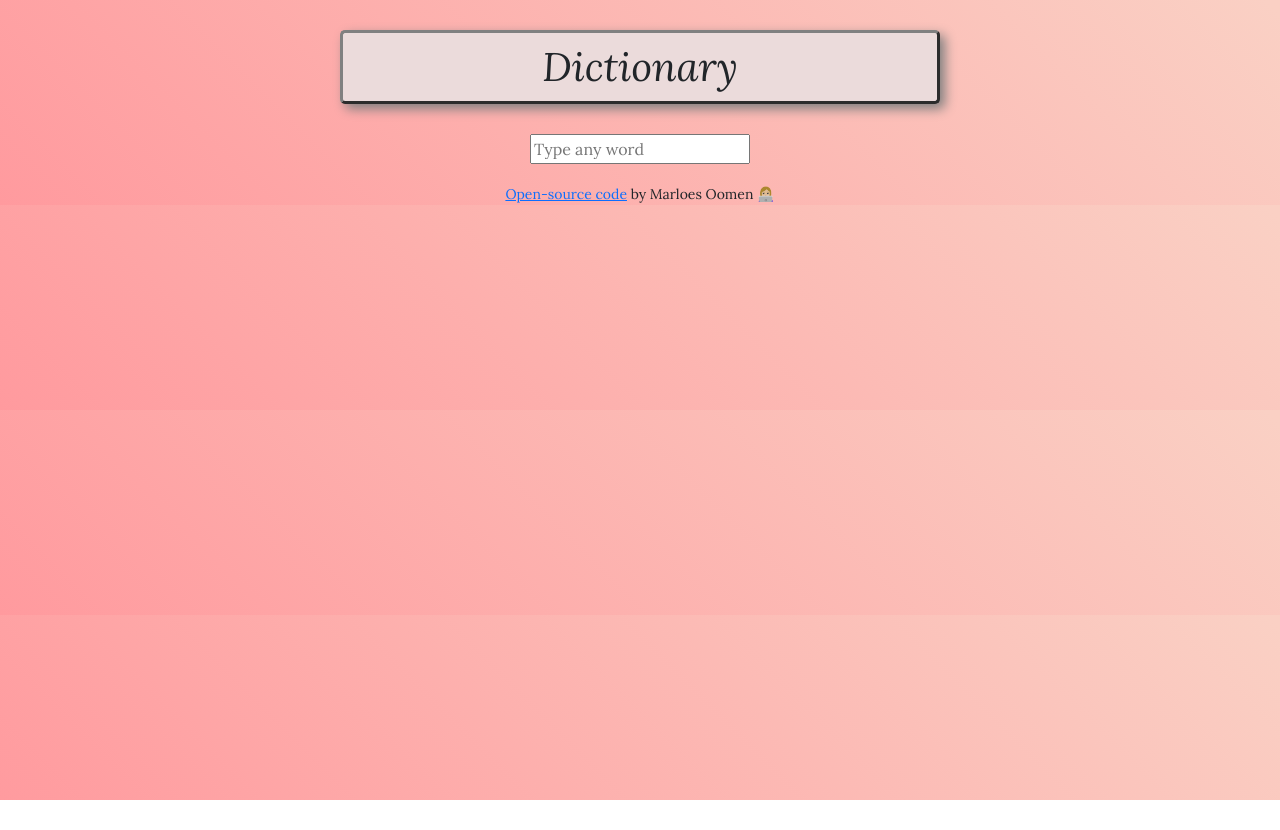
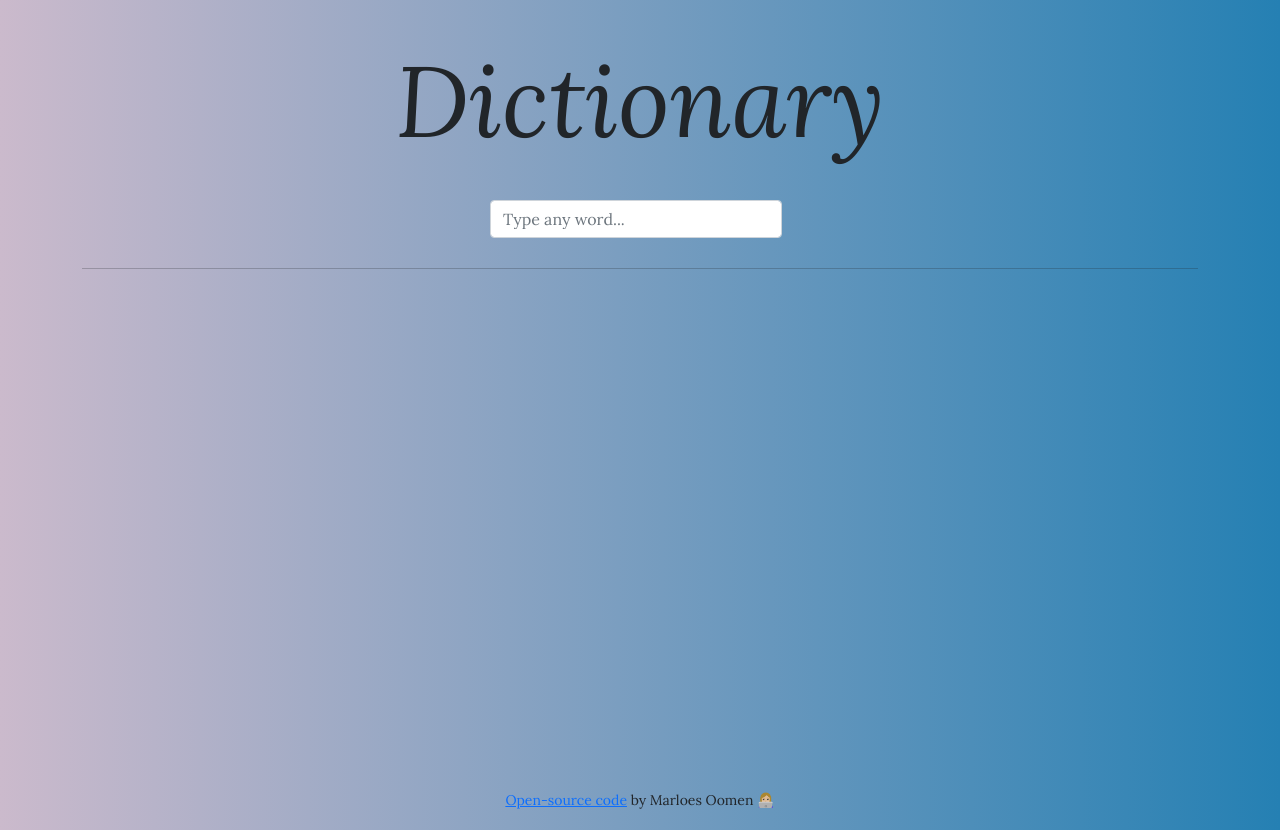
Before and after one commit to Snarkesoor/dictionary-app, a React (Create React App) app: page / in a window 1280 px wide. Before the commit the page ends 800 px from the top, so only its background shows below. Built offline with nearby package versions, Linux system fonts and the light colour scheme.

Commit message:
Added styling

```diff
--- a/src/App.css
+++ b/src/App.css
@@ -1,34 +1,35 @@
 body {
-  background-image: linear-gradient(
-    45deg,
-    #ff9a9e 0%,
-    #fad0c4 99%,
-    #fad0c4 100%
-  );
+  background-image: linear-gradient(to right, #cbbacc 0%, #2580b3 100%);
+  -image: linear-gradient(to right, #e3fdf5 0%, #ffe6fa 100%);
+  background-size: 100%;
   font-family: "Lora", serif;
 }
 
-.container {
+.App {
+  position: relative;
+  min-height: 100vh;
   text-align: center;
 }
 
+.container {
+  padding-bottom: 2.5rem;
+}
+
 .App-header {
-  text-align: center;
-  background-color: rgb(235, 219, 219);
-  border-color: gray;
-  border-style: outset;
-  border-radius: 5px;
-  box-shadow: 5px 5px 12px gray;
+  font-size: 100px;
   max-width: 600px;
-  padding: 10px 30px;
+  padding: 10px 20px;
   margin: 30px auto;
 }
 
-.App-header:hover {
-  background-color: #fad0c4;
+.footer {
+  position: absolute;
+  bottom: 0;
+  left: 0;
+  right: 0;
+  margin-left: auto;
+  margin-right: auto;
+  width: 500px;
+  font-size: 14px;
+  height: 2.5rem;
 }
-
-.footer {
-  margin: 20px 0 0;
-  font-size: 14px;
-}
--- a/src/App.js
+++ b/src/App.js
@@ -9,8 +9,8 @@ function App() {
         <em>Dictionary</em>
       </h1>
       <Search />
+          </div>
          <footer className="footer"><a href="https://github.com/Snarkesoor/dictionary-app" rel="noreferrer" target="_blank">Open-source code</a> by Marloes Oomen 👩🏼‍💻</footer>
-      </div>
     </div>
   );
 }
--- a/src/Definition.css
+++ b/src/Definition.css
@@ -1,23 +1,20 @@
-.word {
+section {
   text-align: center;
-  background-color: rgb(235, 219, 219);
-  border-color: gray;
-  border-style: outset;
+  background-color: rgb(233, 239, 250);
+  border-color: black;
+  border-style: dashed;
+  border-width: 2px;
   border-radius: 5px;
-  box-shadow: 5px 5px 12px gray;
-  max-width: 300px;
-  padding: 10px 20px;
+  box-shadow: 5px 5px 12px rgba(0, 0, 0, 0.3);
+  max-width: 600px;
+  padding: 30px;
   margin: 30px auto;
 }
 
 .definition {
-  text-align: justify;
-  background-color: rgb(235, 219, 219);
-  border-color: gray;
-  border-style: outset;
-  border-radius: 5px;
-  box-shadow: 5px 5px 12px gray;
-  max-width: 600px;
-  padding: 10px 30px;
-  margin: 30px auto;
+  text-align: left;
 }
+
+.word {
+  font-size: 50px;
+}
--- a/src/Definition.js
+++ b/src/Definition.js
@@ -6,16 +6,18 @@ import Phonetics from "./Phonetics";
 export default function Definition(props) {
     if (props.definitions) { return (
     <div>
-      <h2 className="word" style={{textTransform: 'capitalize'}}>{props.definitions.word}</h2>
+      <section>
+        <h2 className="word" style={{textTransform: 'capitalize'}}><em>{props.definitions.word}</em></h2>
+      </section>
       {props.definitions.phonetics.map(function(phonetics, index) {
-        return <div key={index}>
+        return <section key={index}>
         <Phonetics phonetics={phonetics}/>
-        </div>;
+        </section>;
       })}
       {props.definitions.meanings.map(function(meaning, index) {
-        return <div key={index}>
+        return <section key={index}>
         <Meaning meaning={meaning}/>
-        </div>;
+        </section>;
       })}
     </div> ) } else {
       return null;
--- a/src/Meaning.js
+++ b/src/Meaning.js
@@ -4,12 +4,12 @@ import Synonyms from "./Synonyms";
 export default function Meaning(props) {
     return (
     <div className="definition">
-        <h4><em> {props.meaning.partOfSpeech}: </em> </h4><br/>
+        <h4 style={{textTransform: 'capitalize'}}><em> {props.meaning.partOfSpeech}: </em> </h4><br/>
         {props.meaning.definitions.map(function(definition, index) {
             return ( <div key={index}>
                 <strong>Definition:</strong> {definition.definition}
                 <br/>
-                <em>"{definition.example}"</em>
+                <em >"{definition.example}"</em>
                 <br/>
                 <Synonyms synonyms={definition.synonyms} />
                 <br/>
--- /dev/null
+++ b/src/Phonetics.css
@@ -0,0 +1,28 @@
+button {
+  margin: 40px 0 15px 0;
+  display: inline;
+  font-size: 12px;
+  border-radius: 0.5rem;
+  background-color: #2982b4;
+  background-clip: padding-box;
+  border: 1px solid #ced4da;
+  box-shadow: 2px 2px 8px rgba(0, 0, 0, 0.3);
+  padding: 0.375rem 0.75rem;
+  font-size: 1rem;
+  font-weight: 400;
+  line-height: 1.5;
+  color: #fff;
+  width: 80px;
+}
+
+button:hover {
+  background-color: #c0b6cb;
+}
+
+.IPA {
+  font-size: 30px;
+}
+
+.listen {
+  text-decoration: none;
+}
--- a/src/Phonetics.js
+++ b/src/Phonetics.js
@@ -1,9 +1,12 @@
 import React from "react";
+import "./Phonetics.css"
 
 export default function Phonetics(props) {
 return (
     <div className="Phonetics">
-     {props.phonetics.text} <a href={props.phonetics.audio} rel="noreferrer" target="_blank"><button>Listen</button></a>
+     <span className="IPA">{props.phonetics.text}</span>
+     <br/>
+     <a href={props.phonetics.audio} rel="noreferrer" target="_blank" className="listen"><button>Listen</button></a>
     </div>
     );
 }
--- a/src/Photos.js
+++ b/src/Photos.js
@@ -5,9 +5,10 @@ export default function Photos(props) {
     console.log(props.photos);
 if (props.photos) { return (
     <section className="photos">
+        <h3><em>Photo gallery:</em></h3> <br/>
         <div className="row">
       {props.photos.map(function(photo, index) {
-        return ( <div className="col-3" key={index} >
+        return ( <div className="col-4" key={index} >
             <a href={photo.src.original} target="_blank" rel="noreferrer">
             <img src={photo.src.landscape} className="img-fluid" alt={photo.photographer_url}/>
             </a>
--- a/src/Search.css
+++ b/src/Search.css
@@ -1,3 +1,8 @@
 .dictionary {
   text-align: center;
 }
+
+.d-flex {
+  width: 300px;
+  margin: 30px auto 30px;
+}
--- a/src/Search.js
+++ b/src/Search.js
@@ -23,7 +23,7 @@ let [photos, setPhotos] = useState(null);
         axios.get(apiUrl).then(handleResponse);
 
         let pexelsApiKey ="563492ad6f91700001000001a93e0353dd6947048f999d6aa9fd3851";
-        let pexelsApiUrl = `https://api.pexels.com/v1/search?query=${keyword}&per_page=12`;
+        let pexelsApiUrl = `https://api.pexels.com/v1/search?query=${keyword}&per_page=9`;
         axios.get(pexelsApiUrl, { headers: {"Authorization" : `Bearer ${pexelsApiKey}` }}).then(handlePexelsResponse);
     }
 
@@ -32,15 +32,21 @@ let [photos, setPhotos] = useState(null);
     }
 
     return (
+        <div>
     <div className="dictionary">
-    <form onSubmit={search}>
-        <input
-        type="search"
-        onChange = {handleKeyword}
-        placeholder="Type any word" />
-    </form>
+            <form className="d-flex" onSubmit={search}>
+                <input
+                className="form-control me-2"
+                type="search"
+                onChange = {handleKeyword}
+                placeholder="Type any word..." />
+            </form>
+    </div>
+    <div>
+    <hr/>
     <Definition definitions={definitions}/>
     <Photos photos={photos}/>
     </div>
+    </div>
     );
 }
```
